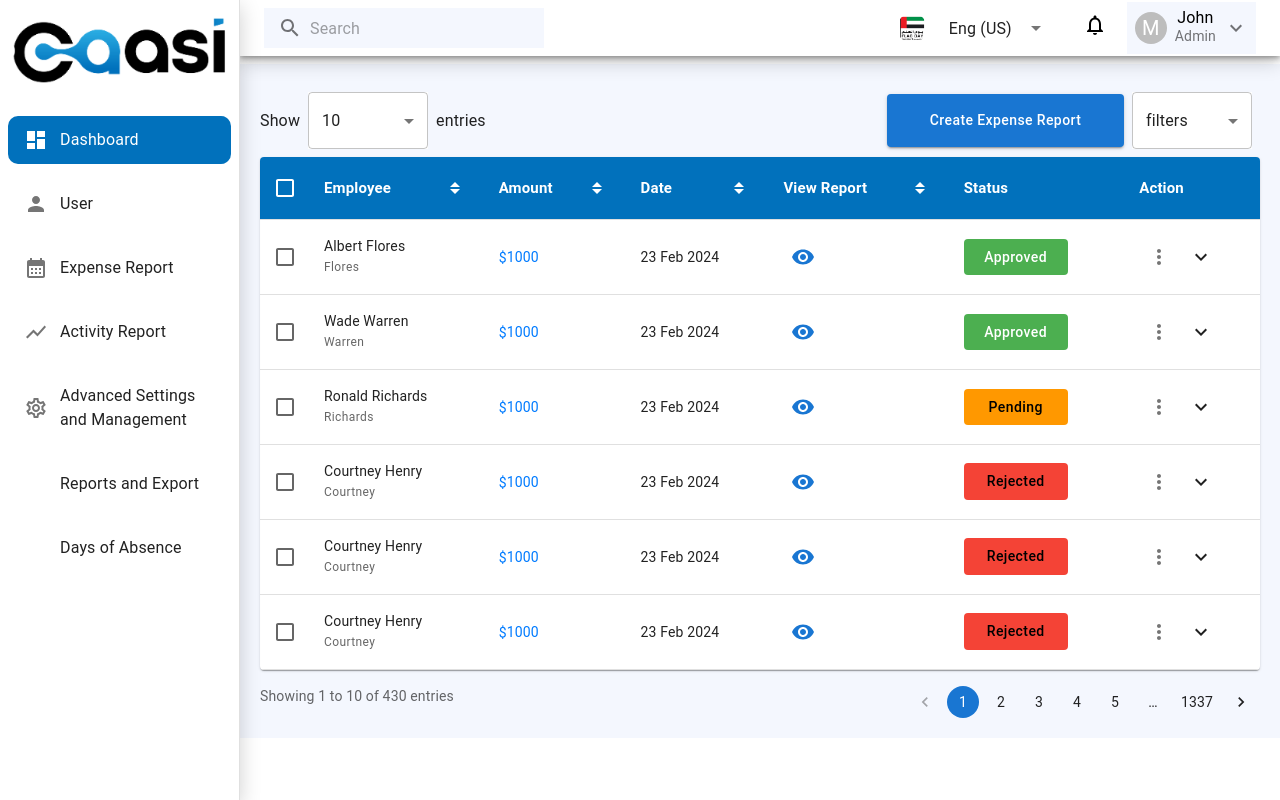
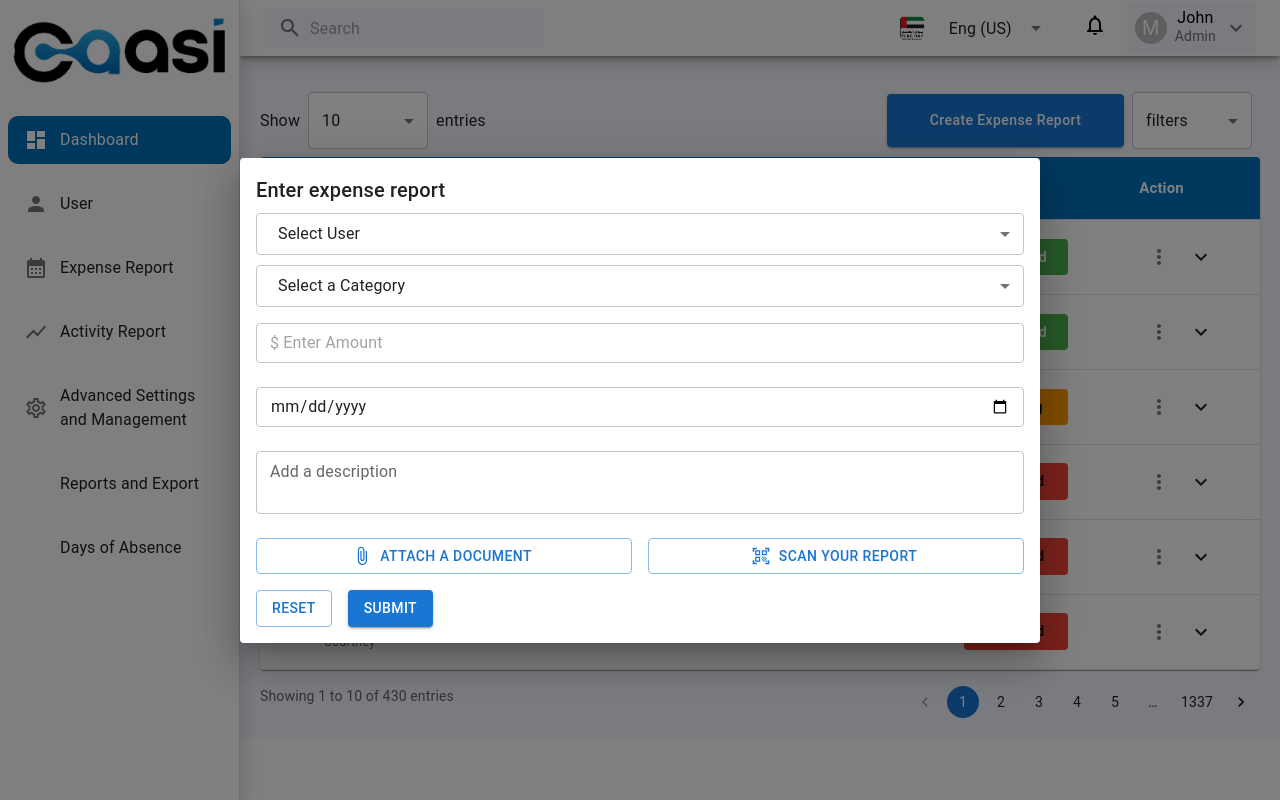
Before and after one commit to Zahoor-Baltee/frontEnd-Caasi, a React (Create React App) app: page /expensereporttable in a window 1280 px wide. Both pictures are taken after a click on the button "Create Expense Report". Built offline with nearby package versions, Linux system fonts and the light colour scheme.

Commit message:
Create Add Expense Screen and expense Service

```diff
--- a/package.json
+++ b/package.json
@@ -18,6 +18,7 @@
     "react": "^18.2.0",
     "react-big-calendar": "^1.13.1",
     "react-dom": "^18.2.0",
+    "react-qr-scanner": "^1.0.0-alpha.11",
     "react-router-dom": "^6.26.0",
     "react-scripts": "5.0.1",
     "web-vitals": "^2.1.4"
--- a/src/Componenets/ExpenseReportTable.jsx
+++ b/src/Componenets/ExpenseReportTable.jsx
@@ -1,7 +1,10 @@
 import React, { useState } from 'react';
 import {
     Table, TableBody, TableCell, TableContainer, TableHead, TableRow, Paper, Checkbox, IconButton,
-    Typography, Button, Pagination, Menu, MenuItem, Box
+    Typography, Button, Pagination, Menu, MenuItem, Box,
+    Dialog,
+    DialogContent,
+    DialogActions
 } from '@mui/material';
 import FormControl from '@mui/material/FormControl';
 import Select from '@mui/material/Select';
@@ -11,6 +14,7 @@ import { styled } from '@mui/system';
 import ArrowDropDownOutlinedIcon from '@mui/icons-material/ArrowDropDownOutlined';
 import ArrowDropUpOutlinedIcon from '@mui/icons-material/ArrowDropUpOutlined';
 import KeyboardArrowDownIcon from '@mui/icons-material/KeyboardArrowDown';
+import ExpenseReportForm from '../Pages/ExpenseReports/AddExpenseReport';
 
 const StatusButton = styled(Button)(({ status }) => ({
     color: status === 'Approved' ? '#fff' : '#000',
@@ -32,9 +36,13 @@ const tableData = [
 const Root = styled(Box)({
     margin: 0,
     padding: 0,
+    // "& .css-1t1j96h-MuiPaper-root-MuiDialog-paper": {
+    //     maxHeight: "none"
+    // },
     "& .mainContainer": {
         padding: "20px",
         backgroundColor: "#f4f7fe",
+
 
         "& .headerSection": {
             display: "flex",
@@ -75,7 +83,7 @@ const Root = styled(Box)({
 
 function ExpenseReportTable() {
     const [selected, setSelected] = useState([]);
-
+    const [open, setOpen] = React.useState(false);
     const handleSelectAllClick = (event) => {
         if (event.target.checked) {
             const newSelected = tableData.map((row) => row.id);
@@ -106,6 +114,18 @@ function ExpenseReportTable() {
     };
 
     const isSelected = (id) => selected.indexOf(id) !== -1;
+
+
+
+
+
+    const openExpenseForm = () => {
+        debugger
+        setOpen(true);
+    }
+    const handleClose = () => {
+        setOpen(false);
+    };
 
     return (
         <Root>
@@ -143,7 +163,7 @@ function ExpenseReportTable() {
                             width: "237px",
                             height: "53px",
                             textTransform: "none"
-                        }} variant="contained">Create Expense Report</Button>
+                        }} variant="contained" onClick={openExpenseForm}>Create Expense Report</Button>
                         <Box>
                             <FormControl sx={{ m: 1, minWidth: 120, backgroundColor: "#fff", color: "#F8F8F8" }}>
                                 <Select
@@ -272,7 +292,41 @@ function ExpenseReportTable() {
                     </Typography>
                     <Pagination count={1337} color="primary" sx={{ mt: 2 }} />
                 </Box>
+                <Dialog
+                    open={open}
+                    onClose={handleClose}
+                    PaperProps={{
+                        style: {
+                            margin: 0, // Remove default margin
+                            maxWidth: '800px', // Fixed width
+                            width: '800px', // Fixed width
+                            height: 'auto', // Allow content to define height
+                            display: 'flex',
+                            justifyContent: 'center',
+                            alignItems: 'center',
+                            overflow: 'visible', // Ensure no overflow scrolling
+                        },
+                    }}
+                    aria-labelledby="alert-dialog-title"
+                    aria-describedby="alert-dialog-description"
+                >
+                    <DialogContent
+                        style={{
+                            padding: '16px',
+                            overflow: 'visible', // Ensure no internal scrolling
+                        }}
+                    >
+                        <ExpenseReportForm />
+                    </DialogContent>
+                    {/* <DialogActions>
+                        <Button onClick={handleClose}>Disagree</Button>
+                        <Button onClick={handleClose} autoFocus>
+                            Agree
+                        </Button>
+                    </DialogActions> */}
+                </Dialog>
             </Box>
+
         </Root>
     );
 }
--- /dev/null
+++ b/src/Pages/ExpenseReports/AddExpenseReport.jsx
@@ -0,0 +1,245 @@
+import React, { useState } from 'react';
+import {
+    Container,
+    TextField,
+    Button,
+    Typography,
+    MenuItem,
+    Grid,
+    Box,
+    Select,
+    Input,
+    Dialog,
+    DialogActions,
+    DialogContent,
+    DialogTitle,
+} from '@mui/material';
+import { AttachFile, QrCodeScanner } from '@mui/icons-material';
+import { styled } from '@mui/system';
+import QrScanner from 'react-qr-scanner'; // Updated QR code scanner library
+import { ExpenseService } from '../../Services/Expense/ExpenseService';
+
+const Root = styled(Box)({
+    margin: 0,
+    padding: 0,
+});
+
+const ExpenseReportForm = () => {
+    const [formFields, setFormFields] = useState({});
+    const [userName, setUserName] = useState('');
+    const [category, setCategory] = useState('');
+    const [file, setFile] = useState(null);
+    const [isScannerOpen, setIsScannerOpen] = useState(false);
+
+    const handleChange = (event) => {
+        setFormFields((prev) => ({ ...prev, [event.target.name]: event.target.value }));
+    };
+
+    const handleChangeUser = (event) => {
+        setUserName(event.target.value);
+    };
+
+    const handleChangeCategory = (event) => {
+        setCategory(event.target.value);
+    };
+
+    const handleFileChange = (event) => {
+        const selectedFile = event.target.files[0];
+        setFile(selectedFile);
+    };
+
+    const handleOpenScanner = () => {
+        setIsScannerOpen(true);
+    };
+
+    const handleCloseScanner = () => {
+        setIsScannerOpen(false);
+    };
+
+    const handleScan = (data) => {
+        if (data) {
+            // Process scanned data
+            console.log(data);
+            handleCloseScanner();
+        }
+    };
+
+    const handleError = (error) => {
+        console.error(error);
+    };
+
+    const handleSubmit = async () => {
+        try {
+            let data = formFields;
+            data.attachment = file
+            data.scan = "https://example.com"
+            debugger
+            let res = await ExpenseService.createExpense(data)
+            if (res.issussess) {
+
+            } else {
+
+            }
+        } catch (error) {
+
+        }
+    }
+
+    return (
+        <Root>
+            <Typography variant="h6" gutterBottom>
+                Enter expense report
+            </Typography>
+
+            <Select
+                labelId="demo-simple-select-label"
+                id="demo-simple-select"
+                value={userName}
+                size="small"
+                style={{ padding: '1px 8px', marginBottom: '10px' }}
+                fullWidth
+                displayEmpty
+                onChange={handleChangeUser}
+                MenuProps={{
+                    PaperProps: {
+                        sx: {
+                            padding: '5px 8px',
+                            '& .MuiMenuItem-root': {
+                                padding: '4px 8px',
+                            },
+                        },
+                    },
+                }}
+            >
+                <MenuItem value="">Select User</MenuItem>
+                <MenuItem value={10}>Ten</MenuItem>
+                <MenuItem value={20}>Twenty</MenuItem>
+                <MenuItem value={30}>Thirty</MenuItem>
+            </Select>
+
+            <Select
+                labelId="demo-simple-select-label"
+                id="demo-simple-select"
+                value={category}
+                size="small"
+                style={{ padding: '1px 8px' }}
+                fullWidth
+                displayEmpty
+                onChange={handleChangeCategory}
+                MenuProps={{
+                    PaperProps: {
+                        sx: {
+                            padding: '5px 8px',
+                            '& .MuiMenuItem-root': {
+                                padding: '4px 8px',
+                            },
+                        },
+                    },
+                }}
+            >
+                <MenuItem value="">Select a Category</MenuItem>
+                <MenuItem value={10}>Ten</MenuItem>
+                <MenuItem value={20}>Twenty</MenuItem>
+                <MenuItem value={30}>Thirty</MenuItem>
+            </Select>
+
+            <TextField
+                fullWidth
+                size="small"
+                placeholder="$ Enter Amount"
+                name="amount"
+                type="number"
+                onChange={handleChange}
+                value={formFields?.amount}
+                margin="normal"
+                variant="outlined"
+            />
+
+            <TextField
+                fullWidth
+                size="small"
+                margin="normal"
+                variant="outlined"
+                type="date"
+                onChange={handleChange}
+                name="dateOfSubmitted"
+                placeholder="Enter Date"
+                value={formFields?.dateOfSubmitted}
+                InputLabelProps={{
+                    shrink: true,
+                }}
+            />
+
+            <TextField
+                fullWidth
+                label="Add a description"
+                size="small"
+                margin="normal"
+                name="description"
+                onChange={handleChange}
+                value={formFields?.description}
+                variant="outlined"
+                multiline
+                rows={2}
+            />
+
+            <Box sx={{ mt: 2, mb: 2 }}>
+                <Grid container spacing={2}>
+                    <Grid item xs={6}>
+                        <label htmlFor="file-upload">
+                            <Input
+                                id="file-upload"
+                                type="file"
+                                onChange={handleFileChange}
+                                style={{ display: 'none' }}
+                            />
+                            <Button
+                                fullWidth
+                                variant="outlined"
+                                startIcon={<AttachFile />}
+                                component="span"
+                            >
+                                Attach a document
+                            </Button>
+                        </label>
+                    </Grid>
+                    <Grid item xs={6}>
+                        <Button
+                            fullWidth
+                            variant="outlined"
+                            startIcon={<QrCodeScanner />}
+                            onClick={handleOpenScanner}
+                        >
+                            Scan your report
+                        </Button>
+                    </Grid>
+                </Grid>
+            </Box>
+
+            <Box sx={{ display: 'flex', gap: 2 }}>
+                <Button variant="outlined">Reset</Button>
+                <Button variant="contained" color="primary" onClick={handleSubmit}>
+                    Submit
+                </Button>
+            </Box>
+
+            <Dialog open={isScannerOpen} onClose={handleCloseScanner}>
+                <DialogTitle>Scan QR Code</DialogTitle>
+                <DialogContent>
+                    <QrScanner
+                        onScan={handleScan}
+                        onError={handleError}
+                        style={{ width: '100%' }}
+                    />
+                </DialogContent>
+                <DialogActions>
+                    <Button onClick={handleCloseScanner} color="primary">
+                        Close
+                    </Button>
+                </DialogActions>
+            </Dialog>
+        </Root>
+    );
+};
+
+export default ExpenseReportForm;
--- /dev/null
+++ b/src/Services/Expense/ExpenseService.jsx
@@ -0,0 +1,9 @@
+import { ExecutePost } from "../ApiServices";
+
+export const ExpenseService = {
+    async createExpense(data) {
+        let response = await ExecutePost("expense/expenses", data);
+        return response;
+    },
+
+};
--- a/src/Shell/Router.jsx
+++ b/src/Shell/Router.jsx
@@ -6,14 +6,14 @@ import NewDefaultLayout from "../Layout/NewDefaultLayout";
 import ForgotPassword from "../Access/ForgotPassword";
 import Confirmation from "../Access/Confirmation";
 import Homepage from "../Pages/Homepage";
-import EnterExpenseReport from "../Pages/Expense Reports/EnterExpenseReport";
+import EnterExpenseReport from "../Pages/ExpenseReports/ExpenseReports";
 // import NewDashboard from "../Pages/Dashboard/NewDashboard";
 import DashboardUsingGrid from "../Pages/Dashboard/DashboardUsingGrid";
 import TickPlacementBars from "../Componenets/Chart";
 import User from "../Pages/User/User";
 import UserInformation from "../Pages/User/UserInformation";
 import ExpenseReportTable from '../Componenets/ExpenseReportTable';
-import ExpenseReports from "../Pages/Expense Reports/ExpenseReports";
+import ExpenseReports from "../Pages/ExpenseReports/ExpenseReports";
 import ActivityReport from "../Pages/Activity Report/ActivityReport";
 import AddActivity from "../Pages/ActivityReports/AddActivity"
 import ReportsAndExport from "../Pages/Reports And Exports/ReportsAndExport";
```
Also changed, not shown: src/Pages/ExpenseReports/EnterExpenseReport.jsx (renamed from src/Pages/Expense Reports/EnterExpenseReport.jsx), src/Pages/ExpenseReports/ExpenseReports.jsx (renamed from src/Pages/Expense Reports/ExpenseReports.jsx), 1 other file (tests, documents, lock files or other folders).
